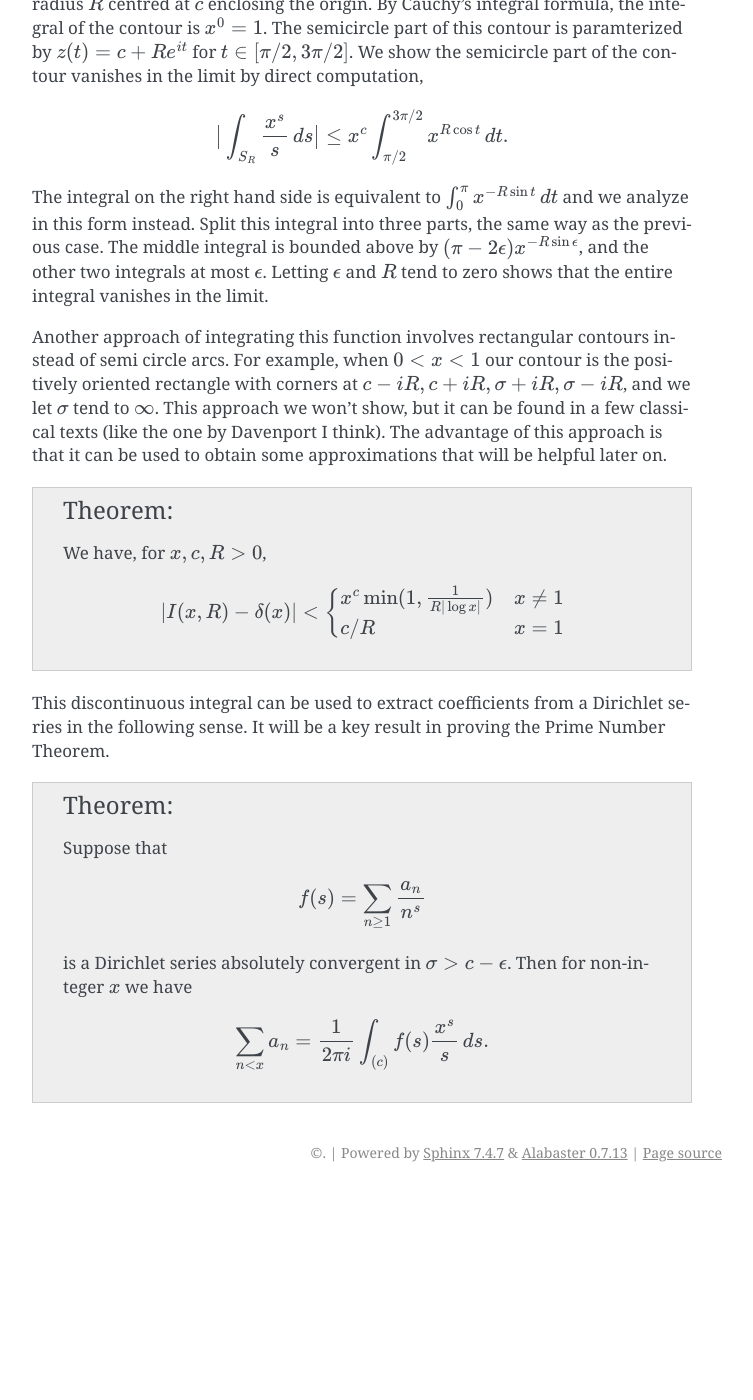
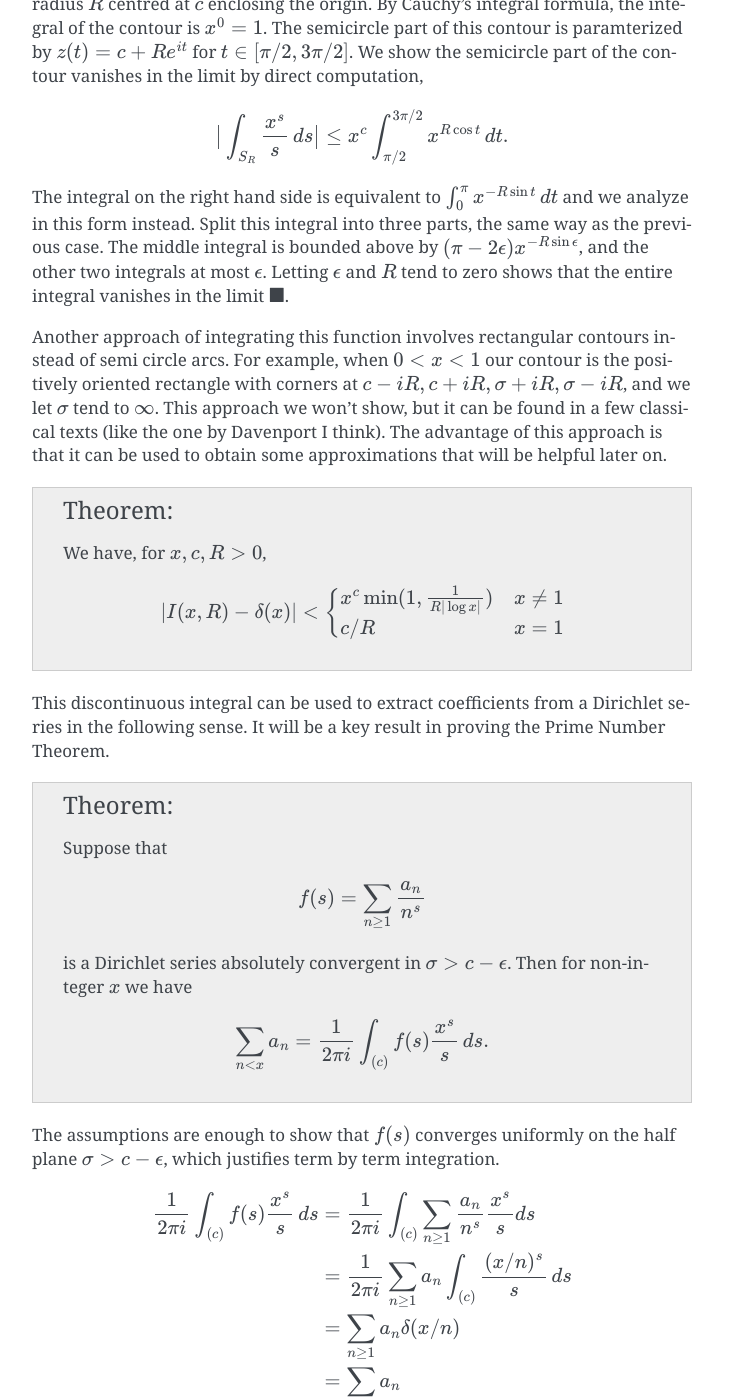
Before and after one commit to daustria/math-notes, a Sphinx documentation site: the page built from docs/source/analytic_nt/discontinuous_integral.rst, in a window 1280 px wide and 1400 px high, scrolled down 1535 px. Shown: the whole window, without its empty margins (388-1141 px from the left). Built offline with Sphinx 7.4.7, drawn with Linux system fonts in a browser that asks for light colours; before the commit the page ends 2727 px from its top, so only the background shows below that; some of the changed text lies outside the part shown.

Commit message:
finish the discontinuous integral

```diff
--- a/docs/source/analysis/taylors_theorem_remainder.rst
+++ b/docs/source/analysis/taylors_theorem_remainder.rst
@@ -69,8 +69,7 @@ in the right hand side of :math:`g_i` as a smooth function :math:`F(x,t)` on :ma
 
 Furthermore the integrand on the right hand side is smooth, from smoothness of :math:`g`. In general, we can compute partial derivatives of
 :math:`g_i` of arbitrary order by repeatedly applying Leibniz rule, to obtain a function of the form :math:`\int_0^1 F(x,t)\,dt` where :math:`F`
-is smooth on its domain. Leibniz rule also guarantees that such a function has continuous partial derivaties of the first order. So
-:math:`g_i` has continuous partial derivatives of all orders and is therefore smooth (also need to show :math:`g` itself is continuous, probably).
+is smooth on its domain. So it suffices to show that such a function is continuous, and has continuous partial derivatives.
 
 To obtain the existence of the :math:`g_i`, we perform a similar computation as the previous theorem.
 
--- a/docs/source/analytic_nt/discontinuous_integral.rst
+++ b/docs/source/analytic_nt/discontinuous_integral.rst
@@ -71,7 +71,7 @@ in the limit by direct computation,
 The integral on the right hand side is equivalent to :math:`\int_{0}^{\pi} x^{-R \sin t}\,dt` and we analyze in this form instead. Split this integral
 into three parts, the same way as the previous case. The middle integral is bounded above by :math:`(\pi - 2\epsilon)x^{-R \sin \epsilon}`, and the
 other two integrals at most :math:`\epsilon`. Letting :math:`\epsilon` and :math:`R` tend to zero shows that
-the entire integral vanishes in the limit.
+the entire integral vanishes in the limit :math:`\blacksquare`.
 
 Another approach of integrating this function involves rectangular contours instead of semi circle arcs. For example, when :math:`0 < x < 1` our contour is the positively oriented
 rectangle with corners at :math:`c-iR, c+iR, \sigma+iR, \sigma-iR`, and we let :math:`\sigma` tend to :math:`\infty`. This approach we won't show, but it can
@@ -101,3 +101,20 @@ This discontinuous integral can be used to extract coefficients from a Dirichlet
 
 	.. math::
 		\sum_{n < x} a_n = \frac{1}{2 \pi i} \int_{(c)} f(s) \frac{x^s}{s}\,ds.
+
+.. note:
+	We often write :math:`s = \sigma + it`, denoting :math:`\sigma,t` as the real and imginary parts of :math:`s`.
+
+The assumptions are enough to show that :math:`f(s)` converges uniformly on the half plane :math:`\sigma > c - \epsilon`, which
+justifies term by term integration.
+
+.. math::
+
+	\begin{align}
+	\frac{1}{2 \pi i} \int_{(c)} f(s) \frac{x^s}{s}\,ds &= \frac{1}{2 \pi i} \int_{(c)} \sum _{n \geq 1} \frac{a_n}{n^s} \frac{x^s }{s} ds \\
+	&= \frac{1}{2 \pi i} \sum_{n \geq 1} a_n \int_{(c)} \frac{(x/n)^s}{s}\,ds \\
+	&= \sum_{n \geq 1} a_n \delta(x/n) \\
+	&= \sum_{n < x} a_n
+	\end{align}
+
+as required :math:`\blacksquare`.
--- a/docs/source/index.rst
+++ b/docs/source/index.rst
@@ -2,8 +2,9 @@ Some Notes on Differential Geometry, Analysis, and Analytic Number Theory
 =========================================================================
 
 These are my personal notes of select topics in mathematics, they are intended to complement
-readings and lectures rather than taking their place. So they are going to be quite terse.
-Will be adding to it over time.
+readings and lectures rather than taking their place. So they are going to be terse in places
+where they ought to have more detail, or they may be sprinkled with many of my own personal thoughts
+that are perhaps helpful to nobody but myself. Most of the material will be advanced undergraduate or beginner graduate level.
 
 Smooth Manifolds
 =================
```
